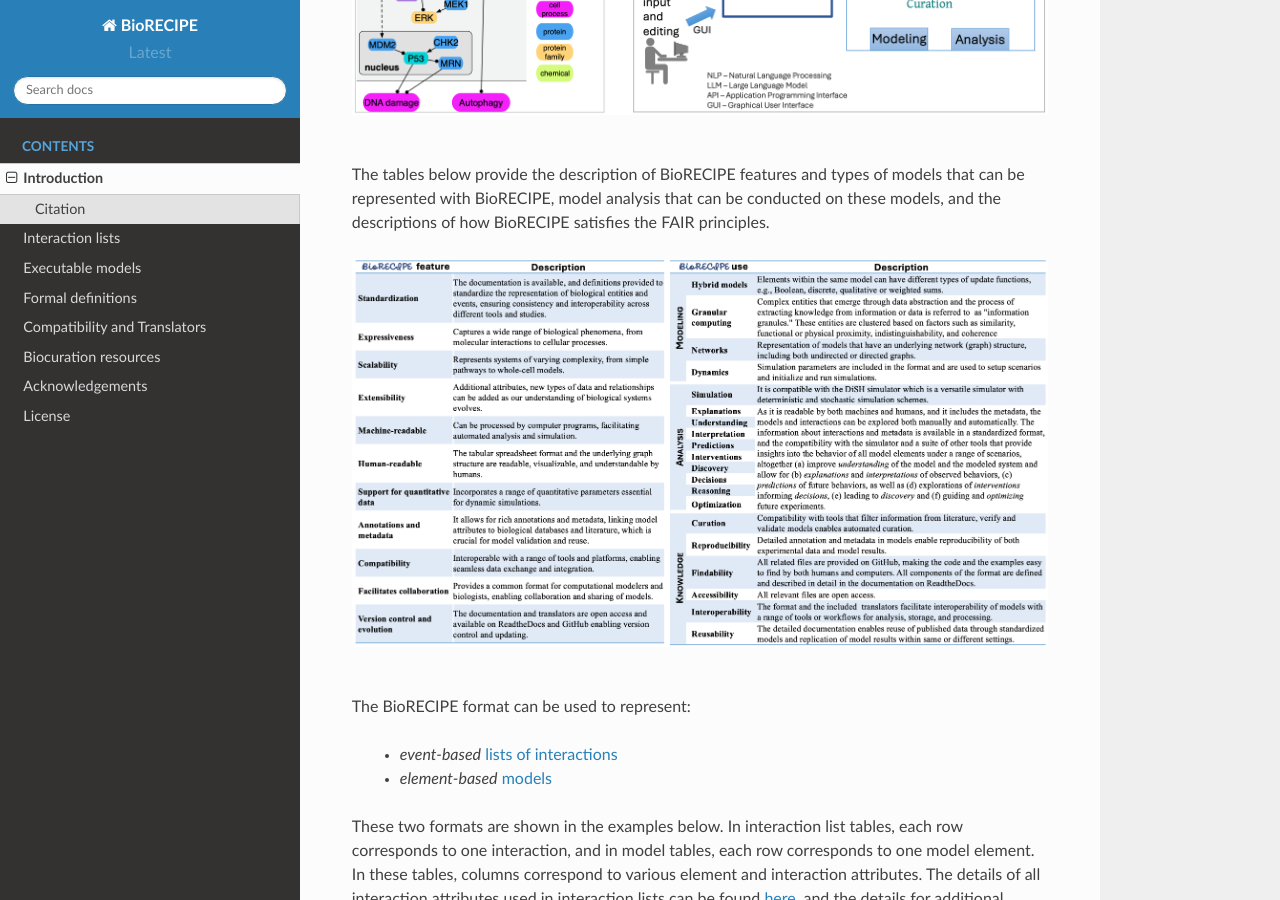
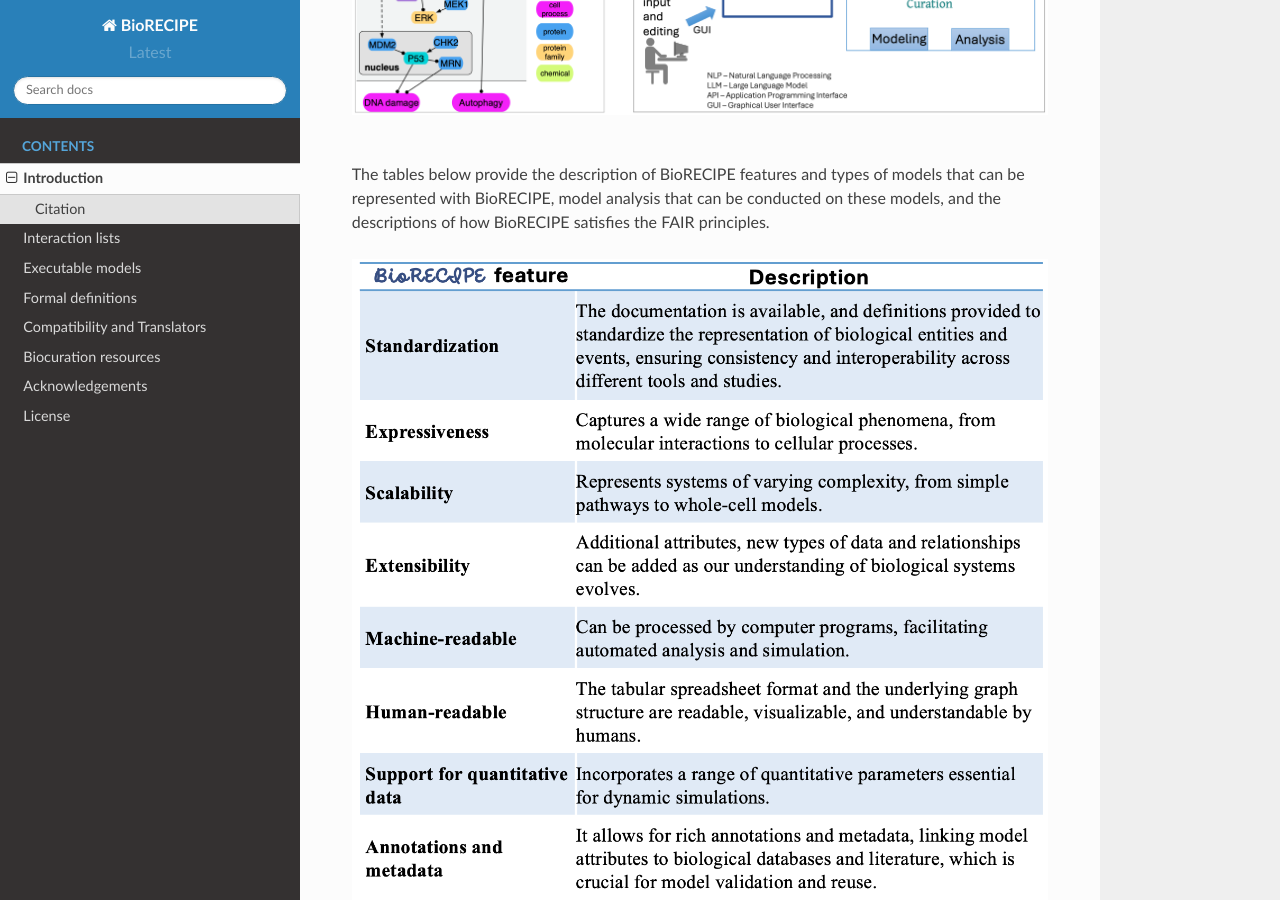
Before and after one commit to pitt-miskov-zivanov-lab/BioRECIPE, a Sphinx documentation site: the page built from docs/introduction.rst, in a window 1280 px wide and 900 px high, scrolled down 781 px. Built offline with Sphinx 7.4.7 and the Read the Docs theme 2.0.0, drawn with Linux system fonts in a browser that asks for light colours.

Commit message:
Update introduction.rst

```diff
--- a/docs/introduction.rst
+++ b/docs/introduction.rst
@@ -14,10 +14,13 @@ Networks such as the one in the figure below (part A) can be represented with th
 
 The tables below provide the description of BioRECIPE features and types of models that can be represented with BioRECIPE, model analysis that can be conducted on these models, and the descriptions of how BioRECIPE satisfies the FAIR principles.
 
-.. figure:: figures/figure_properties_overview.png
+.. figure:: figures/figure_properties_overview_table1.png
     :align: center
     :alt: internal figure
-
+|
+.. figure:: figures/figure_properties_overview_table2.png
+    :align: center
+    :alt: internal figure
 |
 
 The BioRECIPE format can be used to represent:
```
